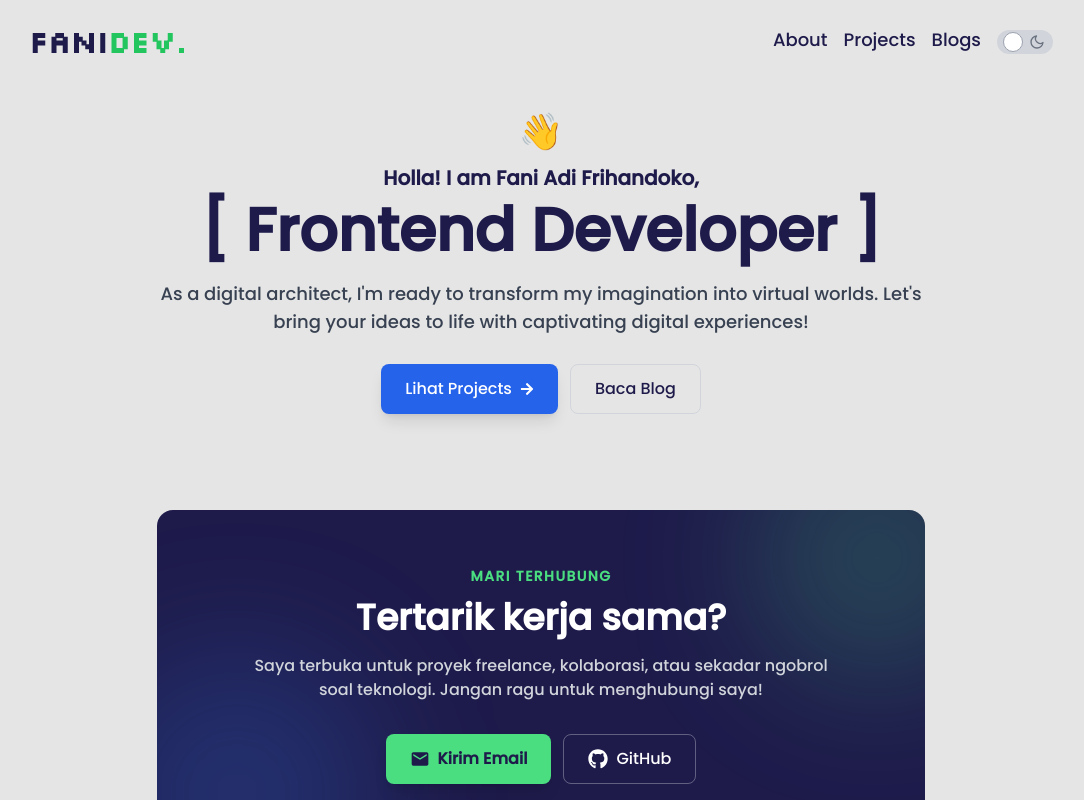
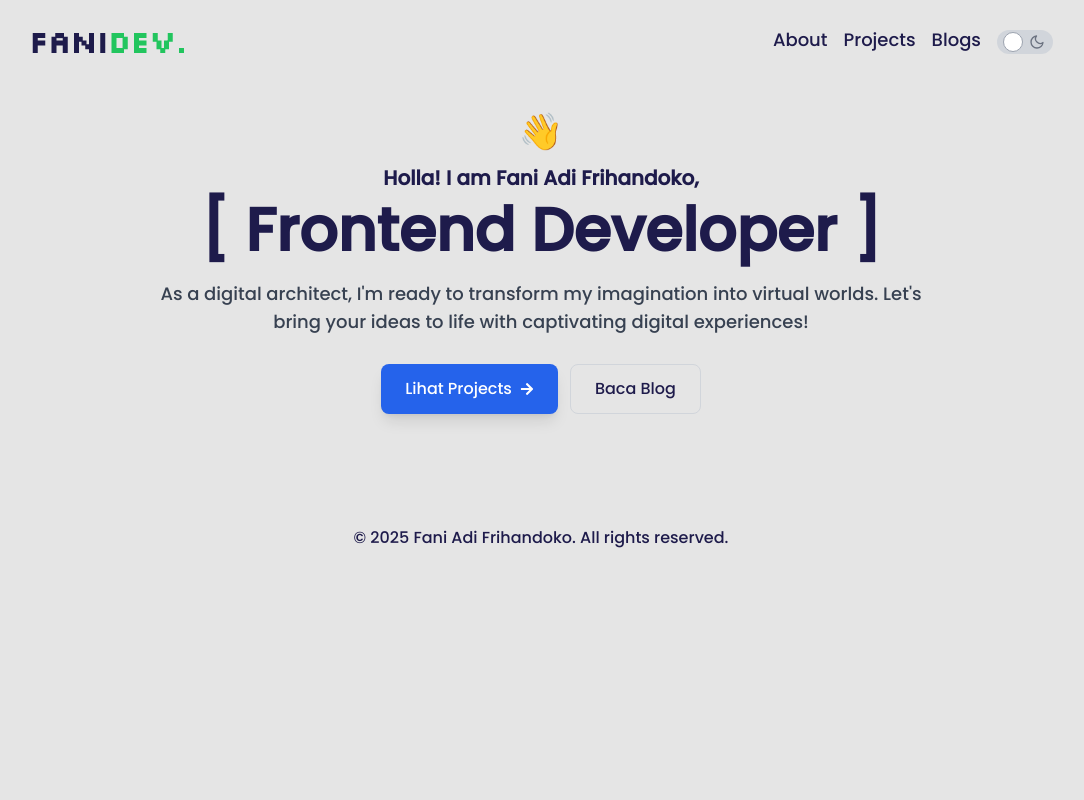
Before and after one commit to faniadifrihandoko1/creativefolio, a Next.js app: page / in a window 1280 px wide. Shown: the top 800 px of the page, without its empty margins (99-1183 px from the left). Built offline with nearby package versions, Linux system fonts and the light colour scheme.

Commit message:
DEL-103: hapus kartu CTA lama (email/GitHub) dari root page

```diff
--- a/app/(client)/page.tsx
+++ b/app/(client)/page.tsx
@@ -1,8 +1,7 @@
 import { Metadata } from "next";
 import Link from "next/link";
 import Footer from "../components/Fragements/Footer";
-import { FaArrowRight, FaGithub } from "react-icons/fa";
-import { MdEmail } from "react-icons/md";
+import { FaArrowRight } from "react-icons/fa";
 
 export const metadata: Metadata = {
   title: "Fani Dev",
@@ -65,50 +64,6 @@ export default function Home() {
         </div>
       </section>
 
-      {/* CTA */}
-      <section className="mx-auto max-w-3xl mb-24">
-        <div className="relative overflow-hidden text-center rounded-2xl px-6 py-14 bg-[#1e1b4b]">
-          <div
-            className="absolute -top-20 -right-20 w-64 h-64 rounded-full bg-green-400/20 blur-3xl"
-            aria-hidden
-          />
-          <div
-            className="absolute -bottom-24 -left-16 w-72 h-72 rounded-full bg-blue-500/20 blur-3xl"
-            aria-hidden
-          />
-          <div className="relative">
-            <p className="text-green-400 text-sm font-semibold uppercase tracking-widest mb-3">
-              Mari terhubung
-            </p>
-            <h2 className="text-2xl md:text-4xl font-bold mb-4 text-white">
-              Tertarik kerja sama?
-            </h2>
-            <p className="text-gray-300 mb-8 max-w-xl mx-auto">
-              Saya terbuka untuk proyek freelance, kolaborasi, atau sekadar
-              ngobrol soal teknologi. Jangan ragu untuk menghubungi saya!
-            </p>
-            <div className="flex flex-wrap gap-3 justify-center">
-              <a
-                href="mailto:faniadifrihandoko1@gmail.com"
-                className="flex items-center gap-2 px-6 py-3 bg-green-400 hover:bg-green-300 text-[#1e1b4b] rounded-lg font-semibold transition-colors shadow-lg"
-              >
-                <MdEmail size={20} />
-                Kirim Email
-              </a>
-              <a
-                href="https://github.com/faniadifrihandoko1"
-                target="_blank"
-                rel="noopener noreferrer"
-                className="flex items-center gap-2 px-6 py-3 border border-white/30 text-white rounded-lg font-medium hover:bg-white/10 transition-colors"
-              >
-                <FaGithub size={20} />
-                GitHub
-              </a>
-            </div>
-          </div>
-        </div>
-      </section>
-
       <Footer />
     </div>
   );
```
